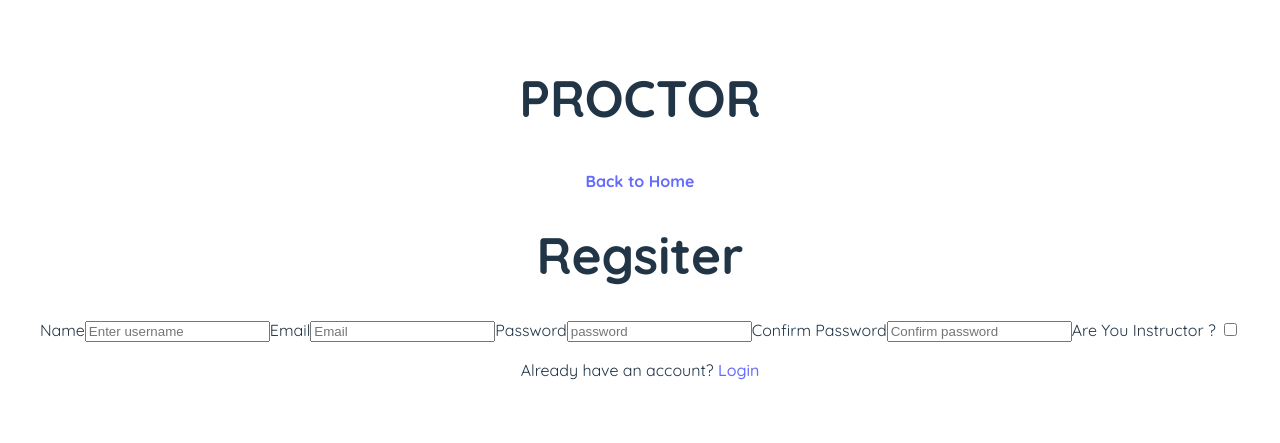
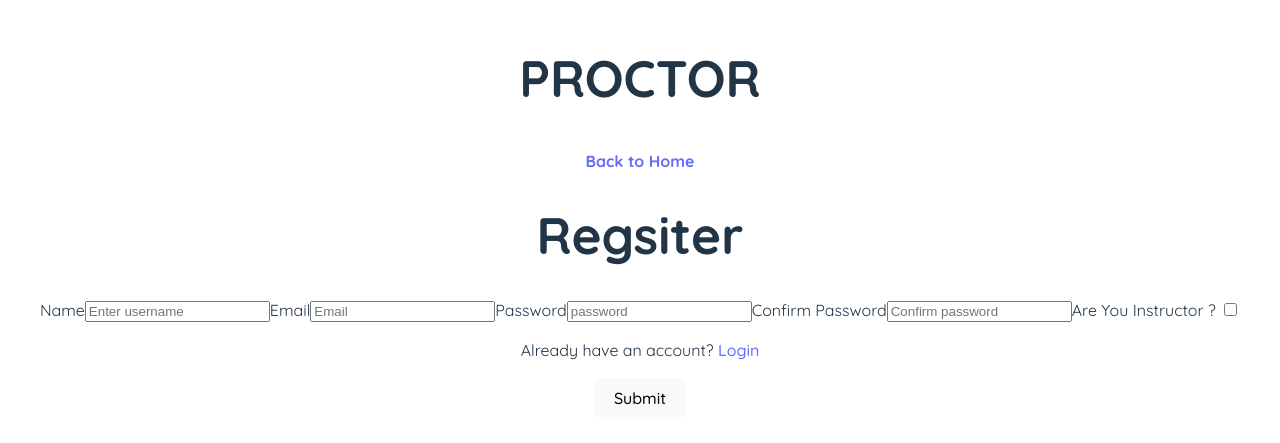
Before and after one commit to Shyam-12/proctor, a React (Vite) app in the folder client/: page /register in a window 1280 px wide. Shown: the part 187-630 px from the top of the page. Built offline with nearby package versions, Linux system fonts and the light colour scheme.

Commit message:
updated file

```diff
--- a/client/src/components/auth/Register.jsx
+++ b/client/src/components/auth/Register.jsx
@@ -13,15 +13,32 @@
   const onChange = (e) => {
     setformData({ ...formData, [e.target.id]: e.target.value });
   };
+
+  //to check whether login user is instructor or not
+  const onToggle = () => {
+    setformData((prev) => ({
+      ...prev,
+      userType: !prev.userType,
+    }));
+  };
+
+  //submit the form
+  const onSubmit = (e)=>{
+    e.preventDefault();
+    console.log("hello")
+
+
+
+  }
+
   return (
     <div>
       <Link to="/">
-
         <h4>Back to Home</h4>
       </Link>
       <div className="form">
         <h1>Regsiter</h1>
-        <form>
+        <form onSubmit={onSubmit}>
           <label htmlFor="">Name</label>
           <input
             type="text"
@@ -55,10 +72,12 @@
             value={formData.rePassword}
           />
           <label htmlFor="">Are You Instructor ? </label>
-          <input type="checkbox" />
+          <input type="checkbox" onChange={onToggle} id="userType" />
           <p>
             Already have an account? <Link to="/login">Login</Link>{" "}
           </p>
+
+          <button>Submit</button>
         </form>
       </div>
     </div>
```
Also changed, not shown: client/src/reducers/authReducer.js (added).
